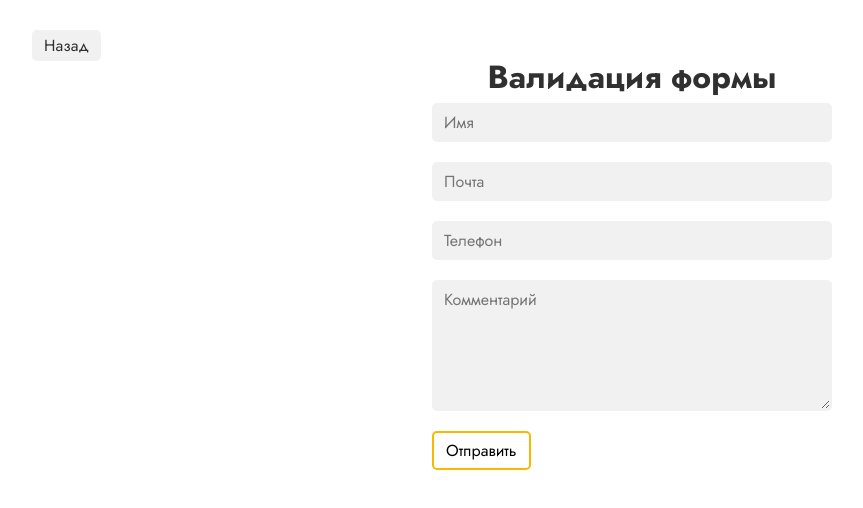
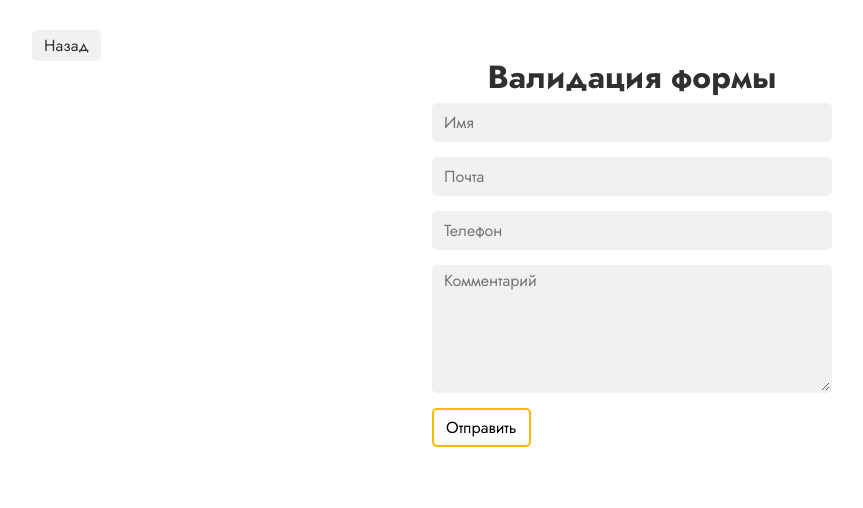
Before and after one commit to kadonomaro/madrobots-test, a Vue app: page /form in a window 1280 px wide. Shown: the top 508 px of the page, without its empty margins (8-871 px from the left). Built offline with nearby package versions, Linux system fonts and the light colour scheme.

Commit message:
feat: add watchers for validators in FormComponent

```diff
--- a/src/assets/css/blocks/input.scss
+++ b/src/assets/css/blocks/input.scss
@@ -4,6 +4,7 @@
 	color: $color-text;
 	font-family: inherit;
 	font-size: inherit;
+	line-height: 1;
 	background-color: $color-light-gray;
 	border: 2px solid transparent;
 	border-radius: 5px;
--- a/src/components/Form/FormComponent.vue
+++ b/src/components/Form/FormComponent.vue
@@ -32,7 +32,7 @@
 		</label>
 		<label class="form__label">
 			<textarea
-				rows="5"
+				rows="7"
 				class="input form__field form__field--type--textarea"
 				:class="{ 'input--error': !errors.comment.valid }"
 				placeholder="Комментарий"
@@ -89,6 +89,20 @@ export default {
 		clear() {
 			Object.keys(this.form).forEach(key => this.form[key] = '');
 		}
+	},
+	watch: {
+		'form.name': function(value) {
+			this.errors.name = validate(value.trim(), ['required']);
+		},
+		'form.email': function(value) {
+			this.errors.email = validate(value.trim(), ['required', 'email']);
+		},
+		'form.phone': function(value) {
+			this.errors.phone = validate(value.trim(), ['required', 'phone']);
+		},
+		'form.comment': function(value) {
+			this.errors.comment = validate(value.trim(), ['required']);
+		}
 	}
 }
 </script>
@@ -98,7 +112,7 @@ export default {
 		&__label {
 			position: relative;
 			display: block;
-			margin-bottom: 20px;
+			margin-bottom: 15px;
 		}
 		&__field {
 			width: 100%;
@@ -110,7 +124,7 @@ export default {
 			position: absolute;
 			z-index: 9;
 			left: 0;
-			bottom: 3px;
+			bottom: 8px;
 			width: 100%;
 			padding: 3px 6px;
 			color: #ffffff;
--- a/src/components/TreeView/TreeView.vue
+++ b/src/components/TreeView/TreeView.vue
@@ -1,5 +1,5 @@
 <template>
-	<ul class="tree-view">
+	<ul class="tree-view" v-if="isEmpty">
 		<TreeViewItem :item="list"/>
 	</ul>
 </template>
@@ -17,6 +17,11 @@ export default {
 			type: Object,
 			requred: true
 		}
+	},
+	computed: {
+		isEmpty() {
+			return !!Object.keys(this.list).length;
+		}
 	}
 }
 </script>
```
